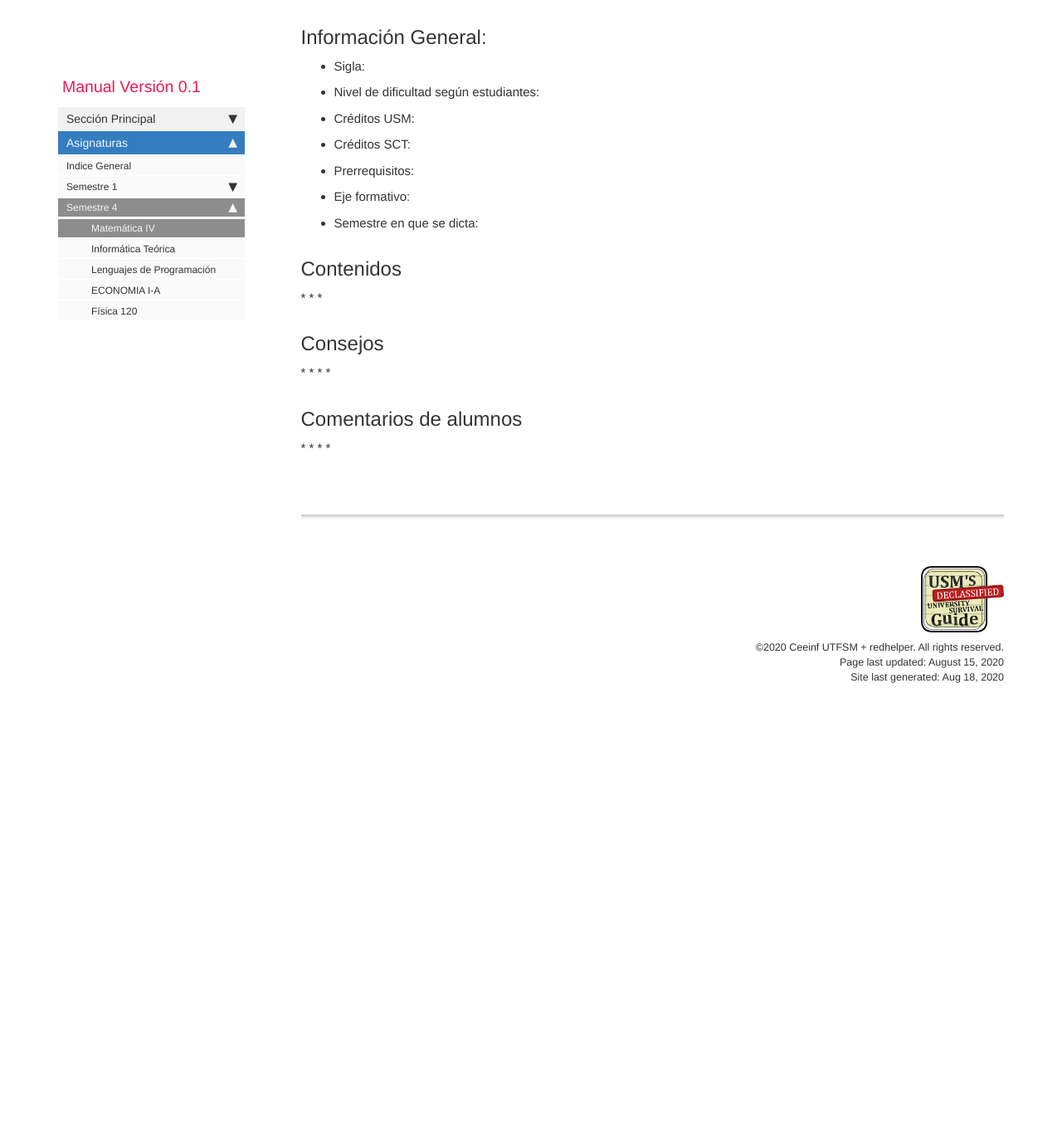
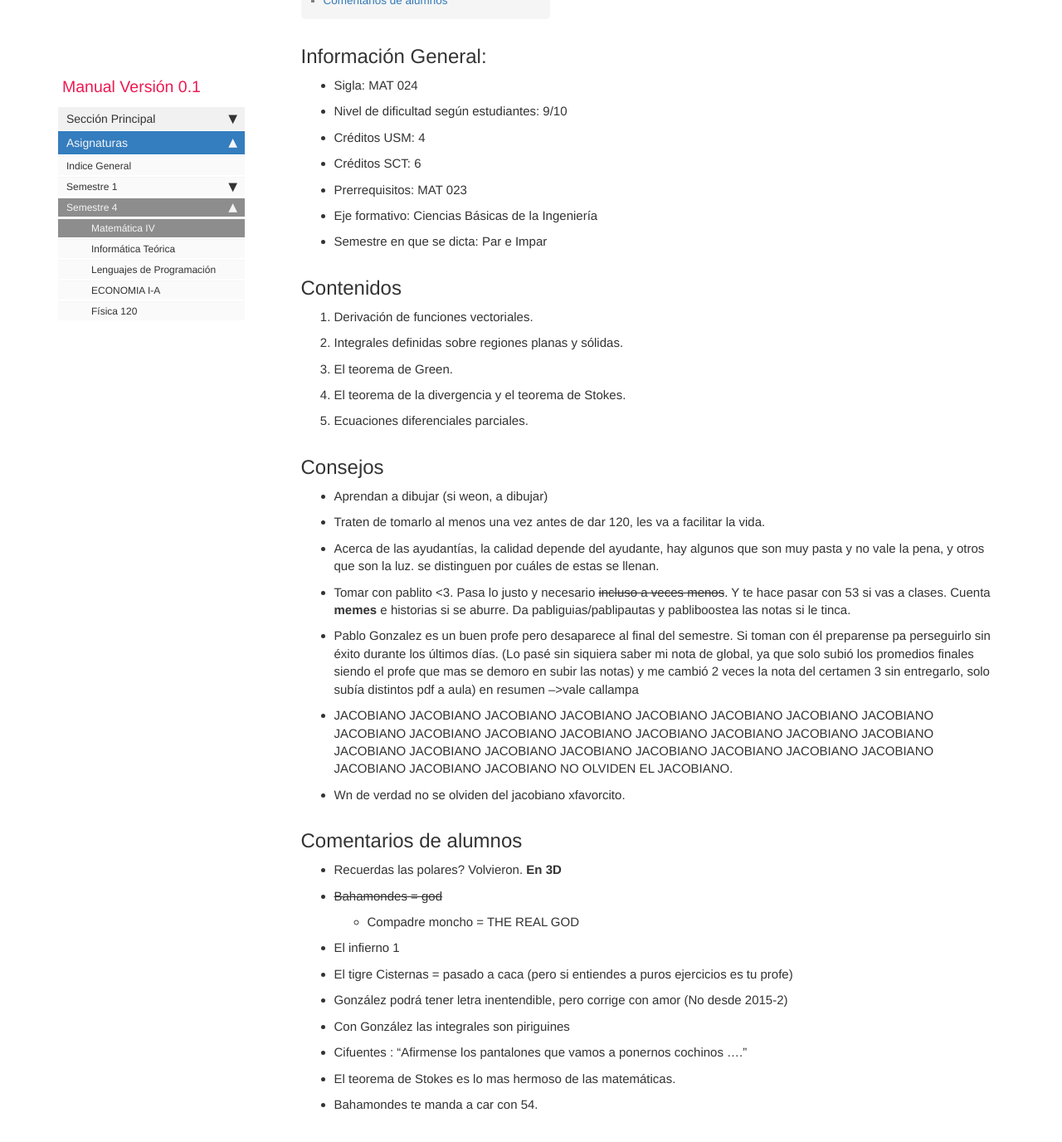
Before and after one commit to CEEINF-UTFSM/utfsm-survival-guide, a Jekyll site: the page built from pages/semestre-4/semestre4_MAT024.md, in a window 1280 px wide and 1400 px high, scrolled down 332 px. Shown: the top 1376 px of the window at 83% size. Built offline with Jekyll 4.4.1, drawn with Linux system fonts in a browser that asks for light colours; comment, search, counter and statistics services are not loaded; before the commit the page ends 1208 px from its top, so only the background shows below that; some of the changed text lies outside the part shown.

Commit message:
Agregar MAT-024

```diff
--- a/pages/semestre-4/semestre4_MAT024.md
+++ b/pages/semestre-4/semestre4_MAT024.md
@@ -1,8 +1,9 @@
 ---
-title: Matemática IV [AKA]
-keywords:
-last_updated: August 15, 2020
-summary: "xxxxxxxxx"
+title: Matemática IV [Mate IV]
+keywords: mate4, mat024
+last_updated: August 18, 2020
+summary: "Asignatura teórica práctica de carácter intermedio que entrega los conceptos fundamentales del cálculo
+integral en varias variables, de las ecuaciones diferenciales parciales y sus aplicaciones."
 sidebar: main_sidebar
 permalink: semestre4_MAT024.html
 folder: semestre-4
@@ -10,38 +11,47 @@ folder: semestre-4
 
 
 ## Información General:
-* Sigla:
-* Nivel de dificultad según estudiantes:
-* Créditos USM:
-* Créditos SCT:
-* Prerrequisitos:
-* Eje formativo:
-* Semestre en que se dicta:
+* Sigla: MAT 024
+* Nivel de dificultad según estudiantes: 9/10
+* Créditos USM: 4
+* Créditos SCT: 6
+* Prerrequisitos: MAT 023
+* Eje formativo: Ciencias Básicas de la Ingeniería
+* Semestre en que se dicta: Par e Impar
 
 
 ## Contenidos
 
-*
-*
-*
+1. Derivación de funciones vectoriales.
+2. Integrales definidas sobre regiones planas y sólidas.
+3. El teorema de Green.
+4. El teorema de la divergencia y el teorema de Stokes.
+5. Ecuaciones diferenciales parciales.
 
 
 ## Consejos
-*
-*
-*
-*
+* Aprendan a dibujar (si weon, a dibujar)
+* Traten de tomarlo al menos una vez antes de dar 120, les va a facilitar la vida.
+* Acerca de las ayudantías, la calidad depende del ayudante, hay algunos que son muy pasta y no vale la pena, y otros que son la luz. se distinguen por cuáles de estas se llenan.
+* Tomar con pablito <3. Pasa lo justo y necesario ~~incluso a veces menos~~. Y te hace pasar con 53 si vas a clases. Cuenta **memes** e historias si se aburre. Da pabliguias/pablipautas y pabliboostea las notas si le tinca.
+* Pablo Gonzalez es un buen profe pero desaparece al final del semestre. Si toman con él preparense pa perseguirlo sin éxito durante los últimos días. (Lo pasé sin siquiera saber mi nota de global, ya que solo subió los promedios finales siendo el profe que mas se demoro en subir las notas) y me cambió 2 veces la nota del certamen 3 sin entregarlo, solo subía distintos pdf a aula) en resumen -->vale callampa
+* JACOBIANO JACOBIANO JACOBIANO JACOBIANO JACOBIANO JACOBIANO JACOBIANO JACOBIANO JACOBIANO JACOBIANO JACOBIANO JACOBIANO JACOBIANO JACOBIANO JACOBIANO JACOBIANO JACOBIANO JACOBIANO JACOBIANO JACOBIANO JACOBIANO JACOBIANO JACOBIANO JACOBIANO JACOBIANO JACOBIANO JACOBIANO NO OLVIDEN EL JACOBIANO.
+* Wn de verdad no se olviden del jacobiano xfavorcito.
 
 
 ## Comentarios de alumnos
 
-*
-*
-*
-*
+* Recuerdas las polares? Volvieron. **En 3D**
+* ~~Bahamondes = god~~
+    * Compadre moncho = THE REAL GOD
+* El infierno 1
+* El tigre Cisternas = pasado a caca (pero si entiendes a puros ejercicios es tu profe)
+* González podrá tener letra inentendible, pero corrige con amor (No desde 2015-2)
+* Con González las integrales son piriguines
+* Cifuentes : “Afirmense los pantalones que vamos a ponernos cochinos ….”
+* El teorema de Stokes es lo mas hermoso de las matemáticas.
+* Bahamondes te manda a car con 54.
 
-
-[1]: https://www.com
 
 
 {% include links.html %}
```
Also changed, not shown: pages/semestre-4/semestre4_IWN170.md (+1 -1 lines).
